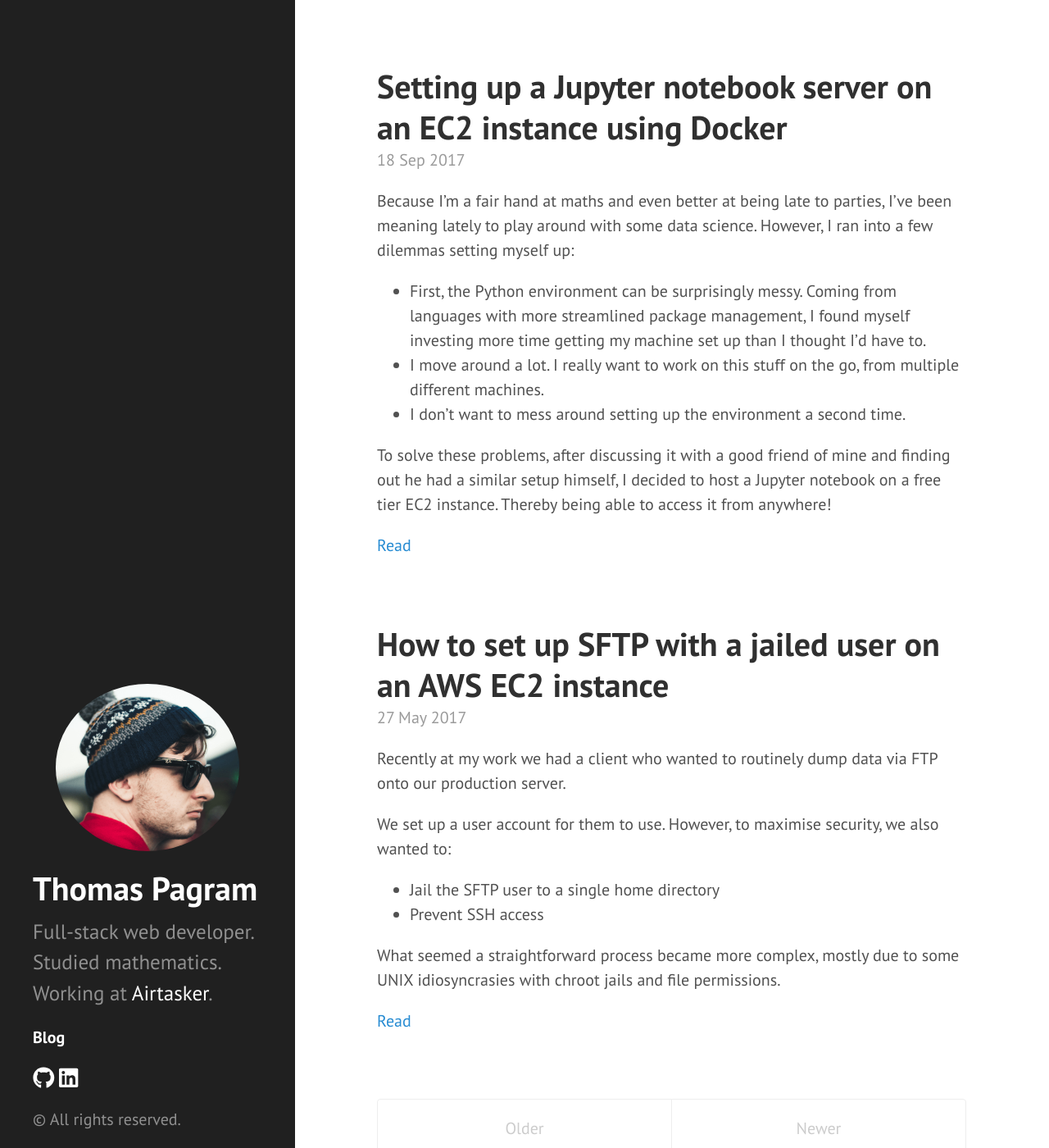
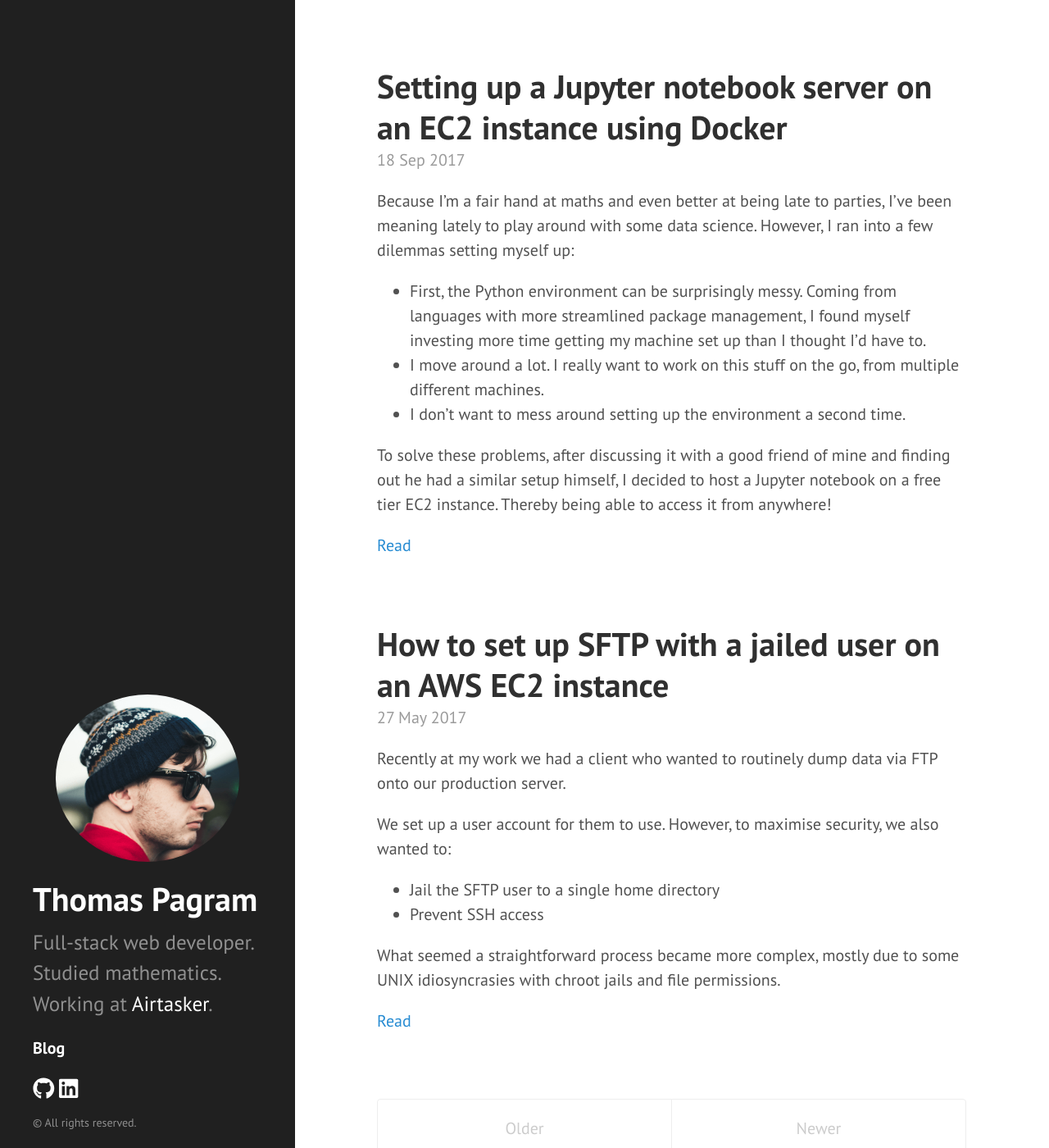
Before and after one commit to tpagram/tpagram.github.io, a Jekyll site: the page built from index.html, in a window 1280 px wide and 1400 px high. Shown: the whole window at 82% size. Built offline with Jekyll 4.4.1, drawn with Linux system fonts in a browser that asks for light colours; nearby versions of some CDN libraries; the list of posts is cut into pages by our own code.

Commit message:
Added height to sidebar socials

```diff
--- a/public/css/custom.css
+++ b/public/css/custom.css
@@ -6,6 +6,7 @@
 }
 
 .sidebar-socials {
+  height: 26px;
   margin-top: 0;
   margin-bottom: 1rem;
 }
@@ -16,4 +17,5 @@
 
 .sidebar-copyright p {
   margin-bottom: 0;
+  font-size: 14px;
 }
```
